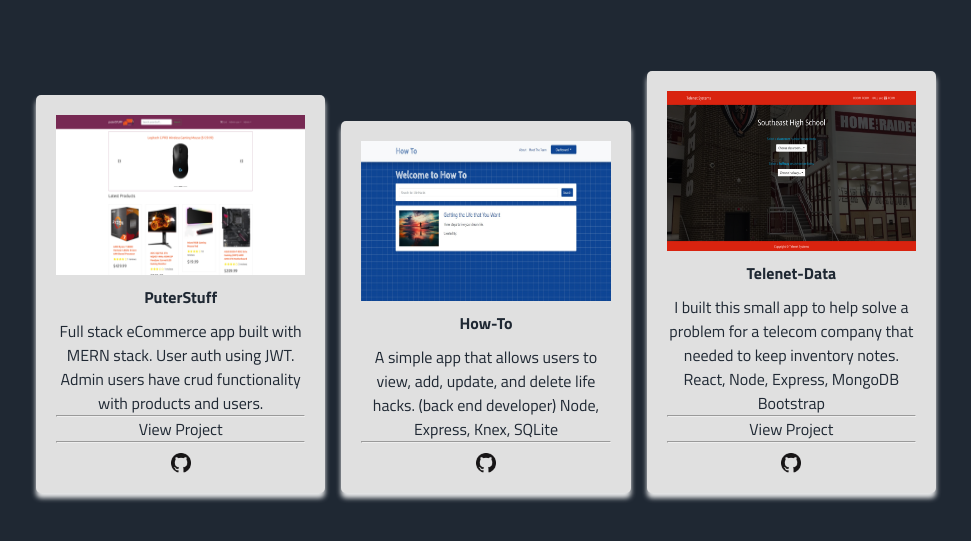
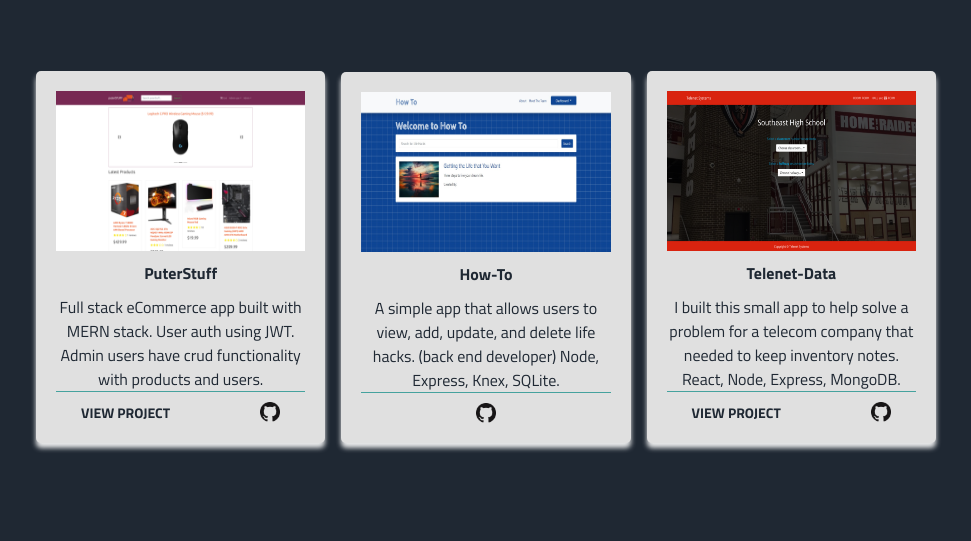
Before and after one commit to iworkinmysleep/portfolio, a React (Create React App) app: page / in a window 1280 px wide. Shown: the part 1730-2271 px from the top of the page, without its empty margins (154-1125 px from the left). Built offline with nearby package versions, Linux system fonts and the light colour scheme.

Commit message:
contact form functionality

```diff
--- a/package.json
+++ b/package.json
@@ -6,6 +6,7 @@
     "@testing-library/jest-dom": "^5.11.9",
     "@testing-library/react": "^11.2.5",
     "@testing-library/user-event": "^12.8.3",
+    "emailjs-com": "^3.2.0",
     "react": "^17.0.1",
     "react-dom": "^17.0.1",
     "react-icons": "^4.2.0",
--- a/src/components/Contact/index.js
+++ b/src/components/Contact/index.js
@@ -1,4 +1,5 @@
 import React, { useState } from "react";
+import emailjs from "emailjs-com";
 import { FaGrin, FaLaughWink } from "react-icons/fa";
 
 import {
@@ -33,21 +34,34 @@ const Contact = ({
 	alt,
 }) => {
 	const [displayText, setDisplayText] = useState(false);
-	const [info, setInfo] = useState({
-		name: "",
-		email: "",
-		message: "",
-	});
+	const [name, setName] = useState("");
+	const [email, setEmail] = useState("");
+	const [message, setMessage] = useState("");
 
 	const handleSubmit = (e) => {
 		e.preventDefault();
-		setInfo({ name: "", email: "", message: "" });
+		emailjs
+			.sendForm(
+				"emmysdad71213@gmail.com",
+				"template_7ifbl46",
+				e.target,
+				"user_s2ctR0D7OD87gRYp6gtJv"
+			)
+			.then((res) => {
+				console.log(res);
+			})
+			.catch((err) => console.log(err));
+
+		setName("");
+		setEmail("");
+		setMessage("");
+
 		setDisplayText(true);
 	};
 
-	const handleChange = (e) => {
-		setInfo({ ...info, [e.target.name]: e.target.value });
-	};
+	// const handleChange = (e) => {
+	// 	setInfo({ ...info, [e.target.name]: e.target.value });
+	// };
 
 	return (
 		<>
@@ -67,8 +81,8 @@ const Contact = ({
 											placeholder="name"
 											type="text"
 											name="name"
-											value={info.name}
-											onChange={handleChange}></ContactInput>
+											value={name}
+											onChange={(e) => setName(e.target.value)}></ContactInput>
 									</ContactLabel>
 									<ContactLabel htmlFor="email">
 										Email
@@ -76,18 +90,20 @@ const Contact = ({
 											placeholder="email"
 											type="email"
 											name="email"
-											value={info.email}
-											onChange={handleChange}></ContactInput>
+											value={email}
+											onChange={(e) => setEmail(e.target.value)}></ContactInput>
 									</ContactLabel>
 									<ContactLabel htmlFor="message">
 										Message
 										<ContactTextArea
 											placeholder="message"
 											name="message"
-											value={info.message}
-											onChange={handleChange}></ContactTextArea>
+											value={message}
+											onChange={(e) =>
+												setMessage(e.target.value)
+											}></ContactTextArea>
 									</ContactLabel>
-									<FormButton onClick={handleSubmit}>submit</FormButton>
+									<FormButton type="submit">submit</FormButton>
 								</ContactForm>
 							</FormWrapper>
 							{displayText && (
--- a/src/components/Projects/ProjectsElements.js
+++ b/src/components/Projects/ProjectsElements.js
@@ -79,14 +79,25 @@ export const ProjectsP = styled.p`
 	font-size: 1rem;
 	text-align: center;
 	margin-bottom: 10px;
+	border-bottom: 1px solid #45a29e;
 	@media (max-width: 480px) {
 		font-size: .8rem;
 	}
 `;
 
+export const LinksContainer = styled.div`
+width: 80%;
+display: flex;
+justify-content: space-between;
+`
+
 export const ProjectLink = styled.a`
 	text-decoration: none;
+	text-transform: uppercase;
+	font-size: 14px;
+	font-weight: bold;
 	color: #1f2833;
+	display: inline-block;
 
 	&:hover {
 		border-bottom: 1px solid #66fcf1;
--- a/src/components/Projects/index.js
+++ b/src/components/Projects/index.js
@@ -11,6 +11,7 @@ import {
 	ProjectsIcon,
 	ProjectsH2,
 	ProjectsP,
+	LinksContainer,
 	ProjectsGitHub,
 	GitHubLink,
 	ProjectLink,
@@ -25,19 +26,21 @@ const Projects = () => {
 					<ProjectsIcon src={puterStuff} />
 					<ProjectsH2>PuterStuff</ProjectsH2>
 					<ProjectsP>
-						Full stack eCommerce app built with MERN stack. User auth using JWT.  Admin users have crud functionality with products and users.<hr />{" "}
+						Full stack eCommerce app built with MERN stack. User auth using JWT.
+						Admin users have crud functionality with products and users.{" "}
+					</ProjectsP>
+					<LinksContainer>
 						<ProjectLink
 							target="blank"
 							href="https://puterstuff.herokuapp.com/">
 							View Project
 						</ProjectLink>
-						<hr />
-					</ProjectsP>
 						<GitHubLink
 							target="_blank"
 							href="https://github.com/iworkinmysleep/mern-ecommerce">
 							<ProjectsGitHub src={gitHubSmall} alt="github" />
 						</GitHubLink>
+					</LinksContainer>
 				</ProjectsCard>
 				<ProjectsCard>
 					<ProjectsIcon src={howTo} />
@@ -45,8 +48,7 @@ const Projects = () => {
 
 					<ProjectsP>
 						A simple app that allows users to view, add, update, and delete life
-						hacks. (back end developer) Node, Express, Knex, SQLite
-						<hr />
+						hacks. (back end developer) Node, Express, Knex, SQLite.
 					</ProjectsP>
 
 					<GitHubLink
@@ -59,21 +61,21 @@ const Projects = () => {
 					<ProjectsIcon src={telenet} />
 					<ProjectsH2>Telenet-Data</ProjectsH2>
 					<ProjectsP>
-						I built this small app to help solve a problem for a telecom company that needed to keep inventory notes.
-						React, Node, Express, MongoDB Bootstrap <br />
-						<hr />
+						I built this small app to help solve a problem for a telecom company
+						that needed to keep inventory notes. React, Node, Express, MongoDB.
+					</ProjectsP>
+					<LinksContainer>
 						<ProjectLink
 							target="blank"
 							href="https://telenet-data.herokuapp.com/">
 							View Project
 						</ProjectLink>
-						<hr />
-					</ProjectsP>
 						<GitHubLink
 							target="_blank"
 							href="https://github.com/iworkinmysleep/telenet">
 							<ProjectsGitHub src={gitHubSmall} alt="github" />
 						</GitHubLink>
+					</LinksContainer>
 				</ProjectsCard>
 			</ProjectsWrapper>
 		</ProjectsContainer>
```
Also changed, not shown: 1 other file (tests, documents, lock files or other folders). Lines whose indentation alone changed are shown as unchanged.
